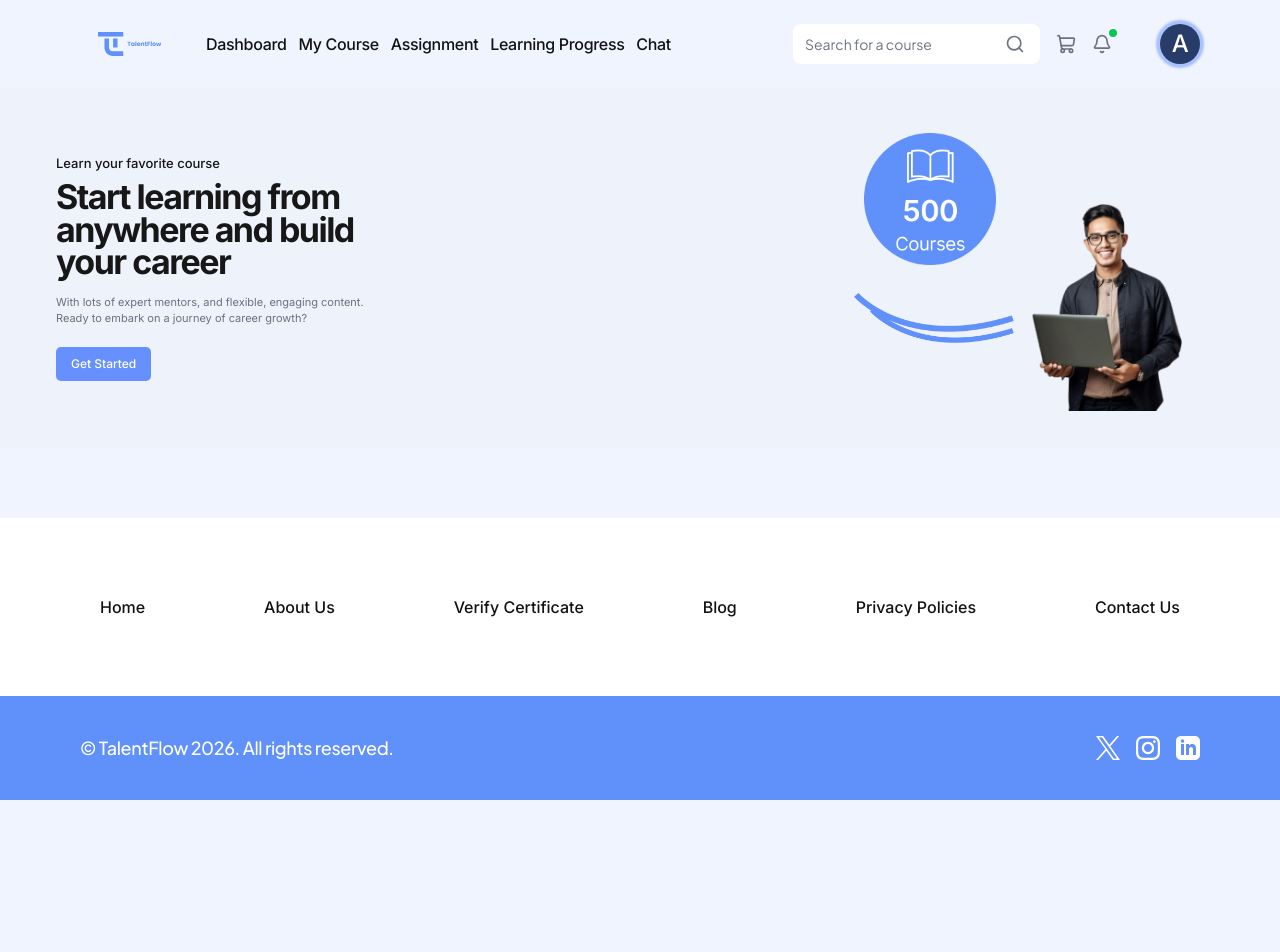
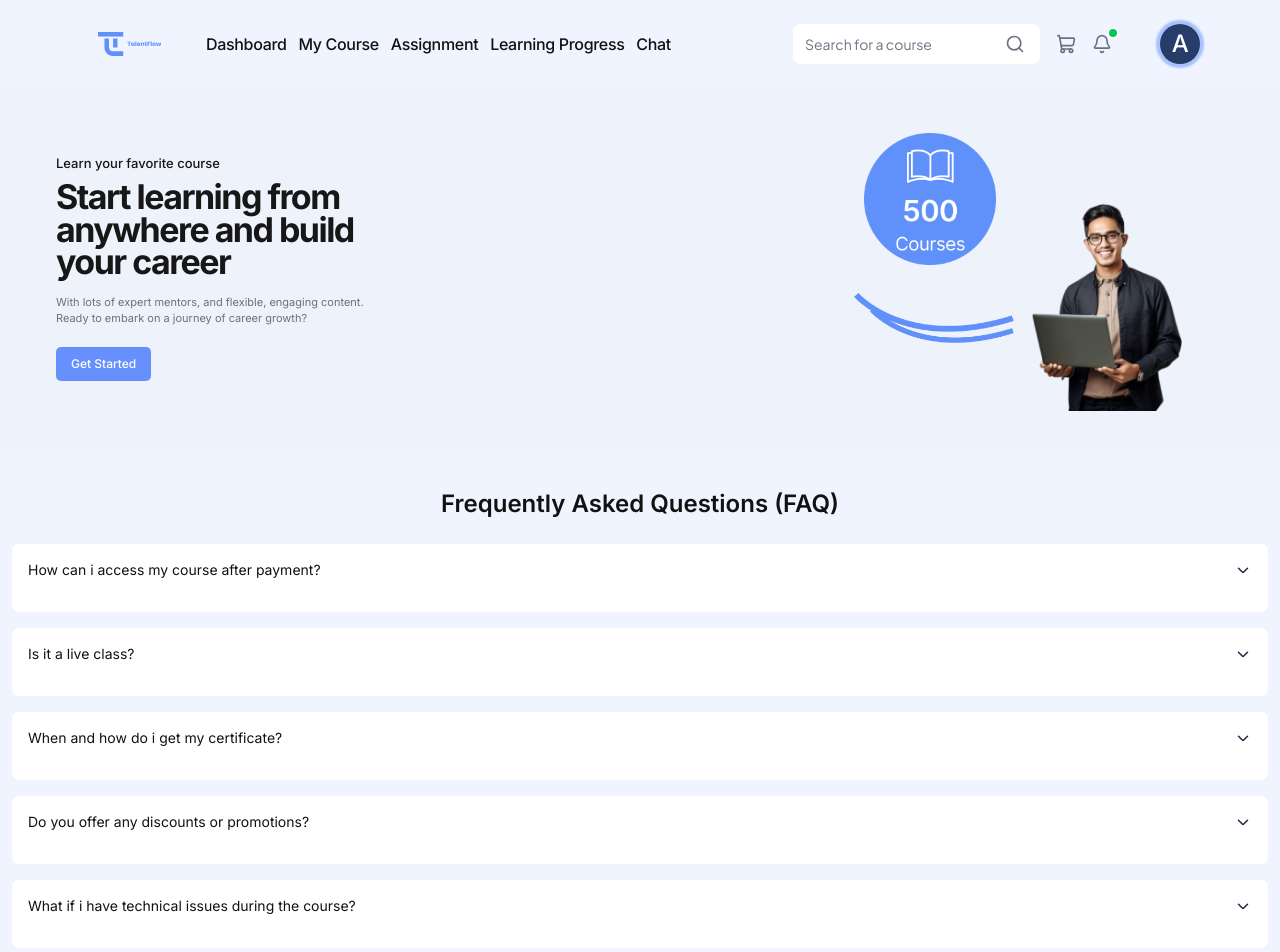
Before and after one commit to Dhee-codes/talent-flow, a React (Vite) app: page / in a window 1280 px wide. Shown: the top 952 px of the page. Before the commit the page ends 800 px from the top, so only its background shows below. Built offline with nearby package versions, Linux system fonts and the light colour scheme.

Commit message:
Add FAQ component with toggle functionality

```diff
--- /dev/null
+++ b/src/components/home/Faq.tsx
@@ -0,0 +1,52 @@
+import React from 'react'
+
+const Faq = () => {
+    const [openIndex, setOpenIndex] = React.useState<number | null>(null);
+    const faqsData = [
+        {
+            question: 'How can i access my course after payment?',
+            answer: 'After payment, you will  be redirected to your course page then you can start the course from there. You can also access your course anytime from your account dashboard.'
+        },
+        {
+            question: 'Is it a live class?',
+            answer: 'yes, all our courses are live and interactive. You can ask questions and get real-time feedback from our instructors.'
+        },
+        {
+            question: 'When and how do i get my certificate?',
+            answer: 'You will receive your certificate immediately after completing the course. It will be available for download in your account dashboard.'
+        },
+        {
+            question: 'Do you offer any discounts or promotions?',
+            answer: 'Yes, we offer various discounts and promotions throughout the year. Please subscribe to our newsletter or follow us on social media to stay updated on our latest offers.'
+        },
+        {
+            question: 'What if i have technical issues during the course?',
+            answer: 'If you encounter any technical issues during the course, please contact our support team immediately. We are here to help you and ensure that you have a smooth learning experience.'
+        }
+    ]
+
+  return (
+    <>
+        <div className='relative flex flex-col items-center mb-8 text-center px-3'>
+            <h1 className='text-[16px] md:text-2xl font-semibold mt-10'>Frequently Asked Questions (FAQ)</h1>
+                <div className='max-w-7xl w-full mt-6 flex flex-col gap-4 items-start text-left'>
+                    {faqsData.map((faq, index) => (
+                        <div key={index} className='flex flex-col bg-white items-start w-full rounded-md'>
+                            <div className='flex items-center justify-between w-full cursor-pointer p-4' onClick={() => setOpenIndex(openIndex === index ? null : index)}>
+                                <h2 className='text-sm'>{faq.question}</h2>
+                                <svg width="18" height="18" viewBox="0 0 18 18" fill="none" xmlns="http://www.w3.org/2000/svg" className={`${openIndex === index ? "rotate-180" : ""} transition-all duration-500 ease-in-out`}>
+                                    <path d="m4.5 7.2 3.793 3.793a1 1 0 0 0 1.414 0L13.5 7.2" stroke="#1D293D" strokeWidth="1.5" strokeLinecap="round" strokeLinejoin="round" />
+                                </svg>
+                            </div>
+                            <p className={`text-[12px] px-4 py-2 transition-all duration-500 ease-in-out ${openIndex === index ? "opacity-100 max-h-75 translate-y-0 pt-4" : "opacity-0 max-h-0 -translate-y-2"}`} >
+                                {faq.answer}
+                            </p>
+                        </div>
+                    ))}
+                </div>
+        </div>
+    </>
+  )
+}
+
+export default Faq
--- a/src/pages/Home.tsx
+++ b/src/pages/Home.tsx
@@ -1,9 +1,11 @@
+import Faq from "../components/home/Faq";
 import { HeroSection } from "../components/home/HeroSection";
 
 const Home = () => {
   return (
     <main>
       <HeroSection />
+      <Faq />
     </main>
   );
 };
```
Also changed, not shown: 1 other file (tests, documents, lock files or other folders).
